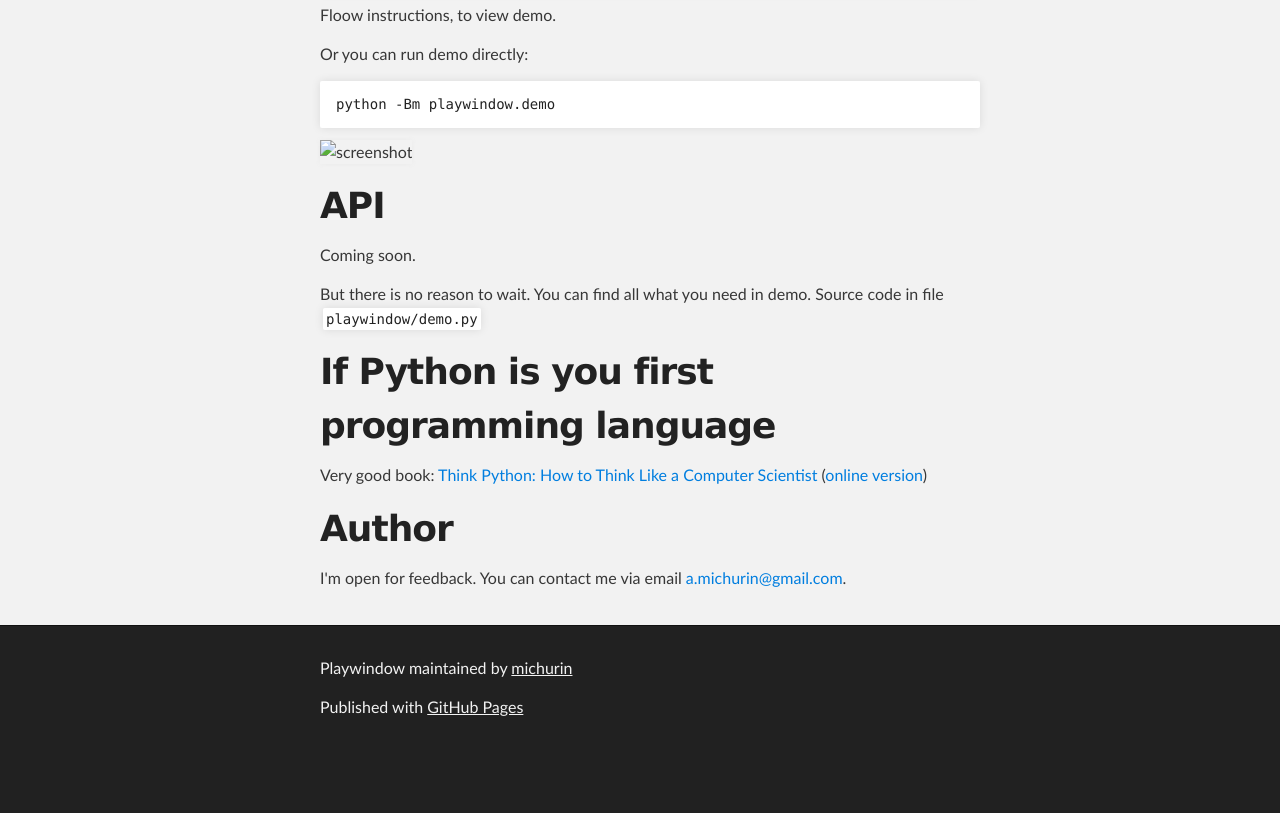
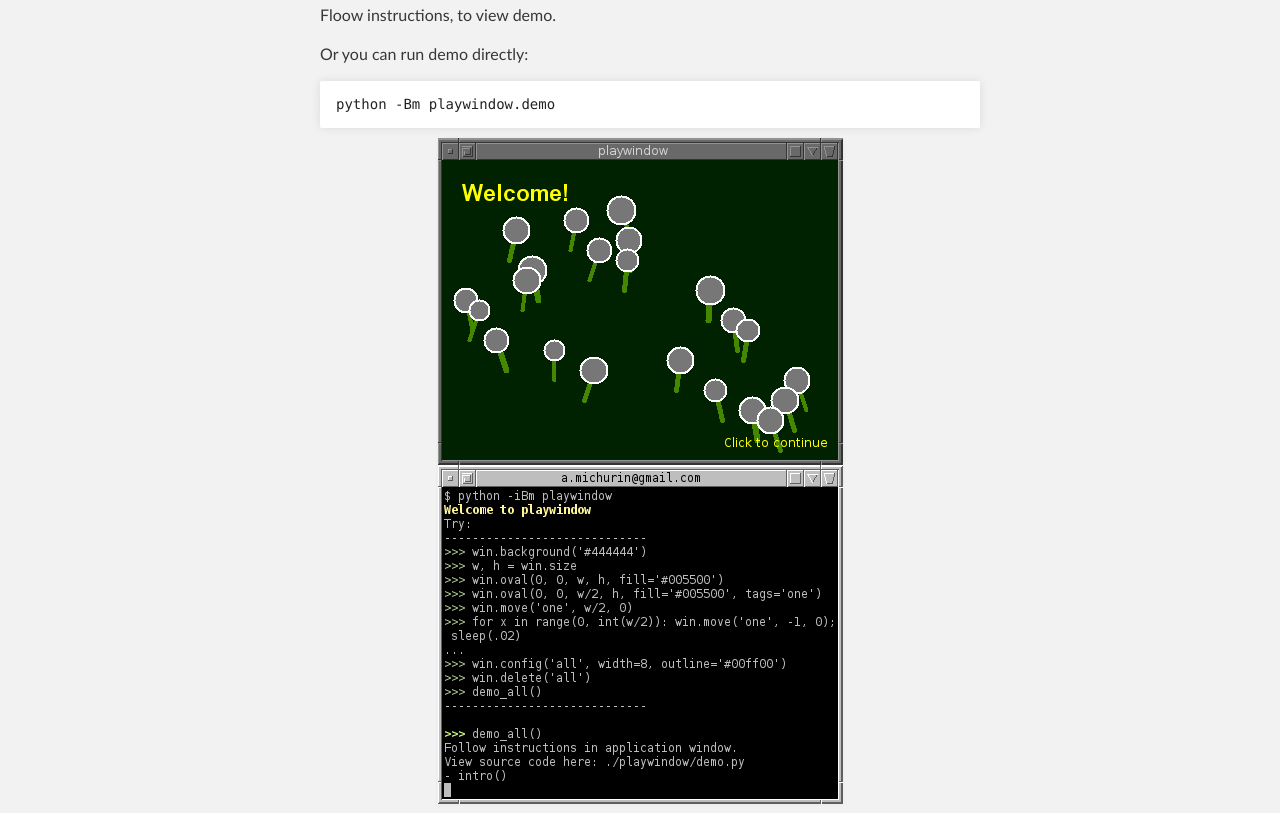
Before and after one commit to michurin/playwindow, a plain HTML site: page index.html in a window 1280 px wide. Shown: the part 1007-1820 px from the top of the page. Before the commit the page ends 1761 px from the top, so only its background shows below. Drawn offline with Linux system fonts and the light colour scheme.

Commit message:
screenshot

```diff
--- a/index.html
+++ b/index.html
@@ -72,7 +72,7 @@ you to get noticeable result extremely quickly and move forward with pleasure.</
 <pre><code>python -Bm playwindow.demo
 </code></pre>
 
-<p><img src="screenshot.png" alt="screenshot"></p>
+<p align="center"><img src="images/screenshot.png" alt="screenshot"></p>
 
 <h1>
 <a name="api" class="anchor" href="#api"><span class="octicon octicon-link"></span></a>API</h1>
```
Also changed, not shown: images/screenshot.png (added).
